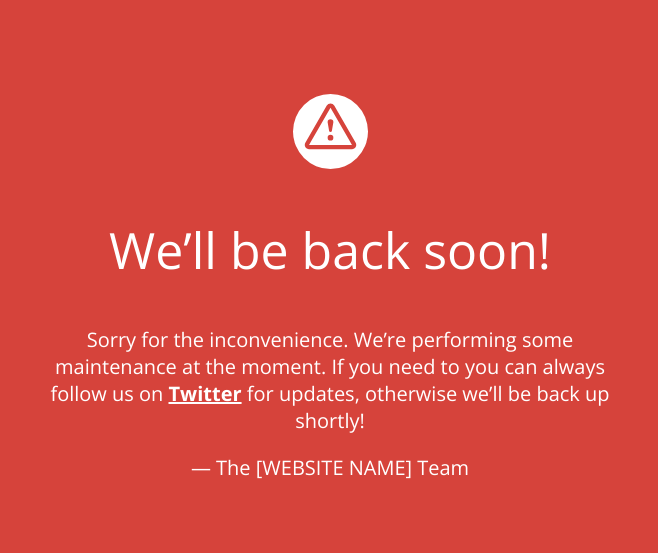
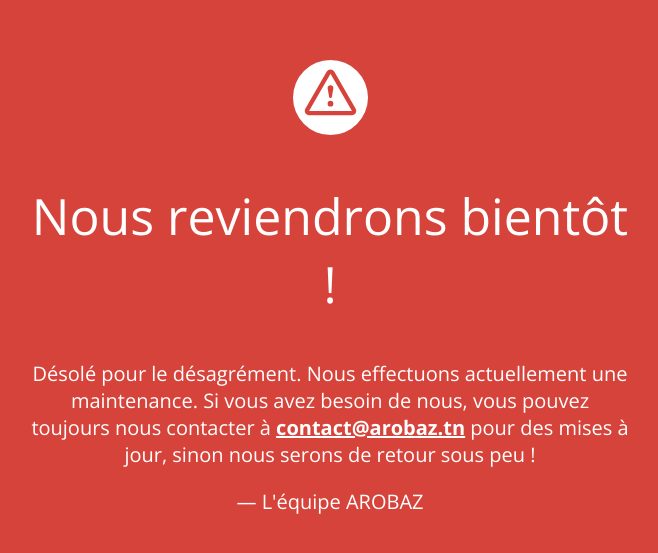
Before and after one commit to me0mar/arobaz.github.io, a plain HTML site: page index.html in a window 1280 px wide. Shown: the part 113-666 px from the top of the page, without its empty margins (310-968 px from the left). Drawn offline with nearby package versions, Linux system fonts and the light colour scheme.

Commit message:
Update index.html

```diff
--- a/index.html
+++ b/index.html
@@ -1,23 +1,39 @@
 <!doctype html>
-<title>Site Maintenance</title>
+<html lang="fr">
+<head>
+    <meta charset="UTF-8">
+    <meta name="viewport" content="width=device-width, initial-scale=1.0">
+    <title>arobaz est en maintenance</title>
     <link href="https://fonts.googleapis.com/css?family=Open+Sans:300,400,700" rel="stylesheet">
     <style>
         html, body { padding: 0; margin: 0; width: 100%; height: 100%; }
-  * {box-sizing: border-box;}
-  body { text-align: center; padding: 0; background: #d6433b; color: #fff; font-family: Open Sans; }
-  h1 { font-size: 50px; font-weight: 100; text-align: center;}
-  body { font-family: Open Sans; font-weight: 100; font-size: 20px; color: #fff; text-align: center; display: -webkit-box; display: -ms-flexbox; display: flex; -webkit-box-pack: center; -ms-flex-pack: center; justify-content: center; -webkit-box-align: center; -ms-flex-align: center; align-items: center;}
-  article { display: block; width: 700px; padding: 50px; margin: 0 auto; }
-  a { color: #fff; font-weight: bold;}
+        * { box-sizing: border-box; }
+        body { text-align: center; padding: 0; background: #d6433b; color: #fff; font-family: 'Open Sans', sans-serif; }
+        h1 { font-size: 50px; font-weight: 100; }
+        body { font-family: 'Open Sans', sans-serif; font-weight: 100; font-size: 20px; color: #fff; display: flex; justify-content: center; align-items: center; }
+        article { width: 100%; max-width: 700px; padding: 50px; margin: 0 auto; }
+        a { color: #fff; font-weight: bold; }
         a:hover { text-decoration: none; }
         svg { width: 75px; margin-top: 1em; }
     </style>
-
+</head>
+<body>
     <article>
-    <svg xmlns="http://www.w3.org/2000/svg" viewBox="0 0 202.24 202.24"><defs><style>.cls-1{fill:#fff;}</style></defs><title>Asset 3</title><g id="Layer_2" data-name="Layer 2"><g id="Capa_1" data-name="Capa 1"><path class="cls-1" d="M101.12,0A101.12,101.12,0,1,0,202.24,101.12,101.12,101.12,0,0,0,101.12,0ZM159,148.76H43.28a11.57,11.57,0,0,1-10-17.34L91.09,31.16a11.57,11.57,0,0,1,20.06,0L169,131.43a11.57,11.57,0,0,1-10,17.34Z"/><path class="cls-1" d="M101.12,36.93h0L43.27,137.21H159L101.13,36.94Zm0,88.7a7.71,7.71,0,1,1,7.71-7.71A7.71,7.71,0,0,1,101.12,125.63Zm7.71-50.13a7.56,7.56,0,0,1-.11,1.3l-3.8,22.49a3.86,3.86,0,0,1-7.61,0l-3.8-22.49a8,8,0,0,1-.11-1.3,7.71,7.71,0,1,1,15.43,0Z"/></g></g></svg>
-    <h1>We&rsquo;ll be back soon!</h1>
+        <svg xmlns="http://www.w3.org/2000/svg" viewBox="0 0 202.24 202.24">
+            <defs><style>.cls-1{fill:#fff;}</style></defs>
+            <title>Maintenance Icon</title>
+            <g id="Layer_2" data-name="Layer 2">
+                <g id="Capa_1" data-name="Capa 1">
+                    <path class="cls-1" d="M101.12,0A101.12,101.12,0,1,0,202.24,101.12,101.12,101.12,0,0,0,101.12,0ZM159,148.76H43.28a11.57,11.57,0,0,1-10-17.34L91.09,31.16a11.57,11.57,0,0,1,20.06,0L169,131.43a11.57,11.57,0,0,1-10,17.34Z"/>
+                    <path class="cls-1" d="M101.12,36.93h0L43.27,137.21H159L101.13,36.94Zm0,88.7a7.71,7.71,0,1,1,7.71-7.71A7.71,7.71,0,0,1,101.12,125.63Zm7.71-50.13a7.56,7.56,0,0,1-.11,1.3l-3.8,22.49a3.86,3.86,0,0,1-7.61,0l-3.8-22.49a8,8,0,0,1-.11-1.3,7.71,7.71,0,1,1,15.43,0Z"/>
+                </g>
+            </g>
+        </svg>
+        <h1>Nous reviendrons bientôt !</h1>
         <div>
-        <p>Sorry for the inconvenience. We&rsquo;re performing some maintenance at the moment. If you need to you can always follow us on <a href="http://www.twitter.com/">Twitter</a> for updates, otherwise we&rsquo;ll be back up shortly!</p>
-        <p>&mdash; The [WEBSITE NAME] Team</p>
+            <p>Désolé pour le désagrément. Nous effectuons actuellement une maintenance. Si vous avez besoin de nous, vous pouvez toujours nous contacter à <a href="mailto:contact@arobaz.tn">contact@arobaz.tn</a> pour des mises à jour, sinon nous serons de retour sous peu !</p>
+            <p>&mdash; L'équipe AROBAZ</p>
         </div>
     </article>
+</body>
+</html>
```
Lines whose indentation alone changed are shown as unchanged.
